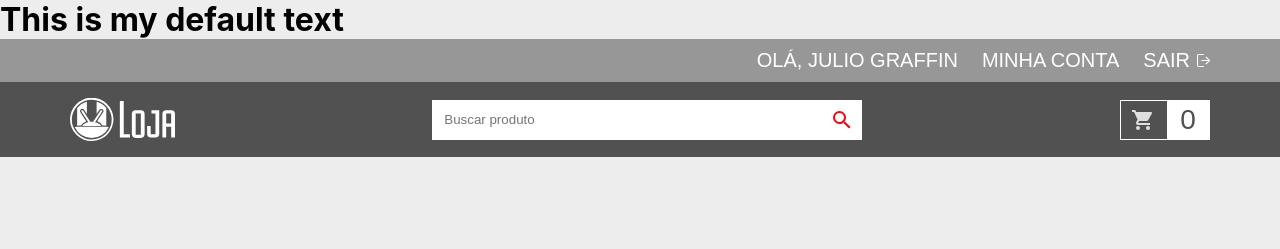
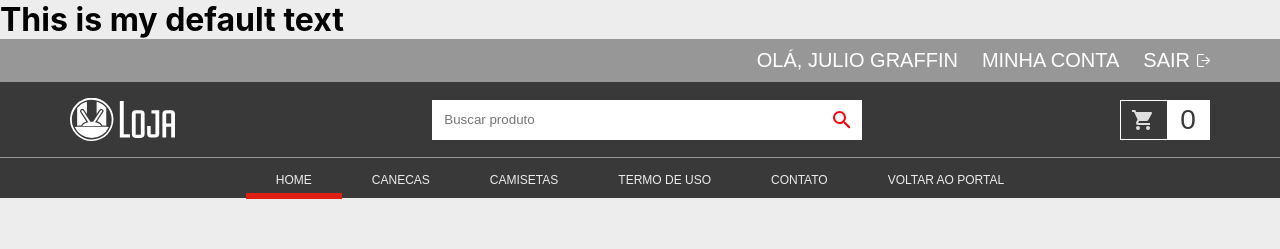
Before and after one commit to jgraffin/woocommerce, a React (Create React App) app in the folder frontend/: page / in a window 1280 px wide. Shown: the top 249 px of the page. Built offline with nearby package versions, Linux system fonts and the light colour scheme; no server answers; a web font is replaced by a local one.

Commit message:
Fazendo menu principal

```diff
--- a/frontend/src/components/organisms/Header.jsx
+++ b/frontend/src/components/organisms/Header.jsx
@@ -3,11 +3,11 @@ import { Link } from 'react-router-dom';
 import logo from '../../images/image-tretislogo-loja.svg';
 import Cart from '../molecules/cart';
 import SearchForm from '../molecules/searchForm';
-import MobileMenu from './mobileMenu';
+import MainMenu from './mainMenu';
 
 const Header = (props) => {
   const [menuActive, setMenuActive] = useState(false);
-  const [size, setSize] = useState([0]);
+  const [width, setWidth] = useState([0]);
 
   const MobileMenuButtonClose = () => {
     return (
@@ -23,12 +23,12 @@ const Header = (props) => {
   };
 
   const MobileOnly = () => {
-    const width = useWindowSize();
-    if (width <= 767) {
+    let screen = useWindowWidth();
+    if (screen <= 767) {
       return (
         <>
           {menuActive && <MobileMenuButtonClose />}
-          {menuActive && <MobileMenu />}
+          {menuActive && <MainMenu class="m-main-menu--mobile" />}
           <button
             className="a-button a-button--menu-open"
             onClick={() => setMenuActive(true)}
@@ -42,22 +42,20 @@ const Header = (props) => {
     }
   };
 
-  const useWindowSize = () => {
+  const useWindowWidth = () => {
     useLayoutEffect(() => {
-      function updateSize() {
-        setSize(window.innerWidth);
-      }
-      window.addEventListener('resize', updateSize);
-      updateSize();
-      return () => window.removeEventListener('resize', updateSize);
+      const updateWidth = () => setWidth(window.innerWidth);
+      window.addEventListener('resize', updateWidth);
+      updateWidth();
+      return () => window.removeEventListener('resize', updateWidth);
     }, []);
-    return size;
+    return width;
   };
 
   return (
     <>
       <header className="o-header">
-        <section className="o-header__account">
+        <div className="o-header__account">
           <div className="container">
             <h3>
               Olá, <span>{props.userName}</span>
@@ -67,10 +65,9 @@ const Header = (props) => {
               Sair
             </Link>
           </div>
-        </section>
-        <section className="o-header__navigation">
+        </div>
+        <div className="o-header__navigation">
           <div className="container">
-            {<MobileOnly />}
             <div className="m-site-name">
               <h1>
                 <Link to="/">
@@ -81,7 +78,11 @@ const Header = (props) => {
             <SearchForm />
             <Cart count="0" />
           </div>
-        </section>
+        </div>
+        <div className="o-header__menu">
+          <MobileOnly />
+          <MainMenu />
+        </div>
       </header>
     </>
   );
--- /dev/null
+++ b/frontend/src/components/organisms/mainMenu.jsx
@@ -0,0 +1,33 @@
+import React from 'react';
+import { Link } from 'react-router-dom';
+
+const MainMenu = (props) => {
+  return (
+    <>
+      <nav className={`m-main-menu ${props.class}`}>
+        <ul>
+          <li className="is-active">
+            <Link to="/">Home</Link>
+          </li>
+          <li>
+            <Link to="/">Canecas</Link>
+          </li>
+          <li>
+            <Link to="/">Camisetas</Link>
+          </li>
+          <li>
+            <Link to="/">Termo de Uso</Link>
+          </li>
+          <li>
+            <Link to="/">Contato</Link>
+          </li>
+          <li>
+            <Link to="/">Voltar ao Portal</Link>
+          </li>
+        </ul>
+      </nav>
+    </>
+  );
+};
+
+export default MainMenu;
--- a/frontend/src/components/organisms/mobileMenu.jsx
+++ /dev/null
@@ -1,13 +0,0 @@
-import React from 'react';
-
-const MenuMobile = () => {
-  return (
-    <>
-      <section className="o-mobile-menu">
-        <aside className="o-mobile-menu__aside"></aside>
-      </section>
-    </>
-  );
-};
-
-export default MenuMobile;
--- a/frontend/src/sass/Colors.scss
+++ b/frontend/src/sass/Colors.scss
@@ -1,6 +1,6 @@
 $c-01: #ededed;
 $c-02: #979797;
 $c-03: #ffffff;
-$c-04: #515151;
+$c-04: #393939;
 $c-05: #df1f14;
 $c-06: #bb0024;
--- a/frontend/src/sass/Config.scss
+++ b/frontend/src/sass/Config.scss
@@ -39,7 +39,6 @@ body {
   background-color: $c-01;
   display: flex;
   flex-direction: column;
-  font-family: $font-primary;
   min-height: 100vh;
 }
 
--- a/frontend/src/sass/_molecules/_all.scss
+++ b/frontend/src/sass/_molecules/_all.scss
@@ -1,2 +1,3 @@
 @import './m-search';
 @import './m-cart';
+@import './m-main-menu';
--- /dev/null
+++ b/frontend/src/sass/_molecules/_m-main-menu.scss
@@ -0,0 +1,124 @@
+.m-main-menu {
+  align-items: center;
+  display: flex;
+  background-color: $c-04;
+  height: 40px;
+  width: 100%;
+
+  ul {
+    display: flex;
+    justify-content: center;
+    width: 100%;
+
+    li {
+      a {
+        color: $c-01;
+        font-family: $font-primary, $font-options;
+        font-size: 12px;
+        padding: 12px 30px;
+        position: relative;
+        text-decoration: none;
+        text-transform: uppercase;
+
+        &::after {
+          bottom: 0;
+          content: '';
+          height: 6px;
+          left: 0;
+          position: absolute;
+          transition: ease-in-out 0.3s;
+          width: 100%;
+        }
+
+        &:hover {
+          &::after {
+            background-color: $c-02;
+          }
+        }
+      }
+
+      &.is-active {
+        a {
+          &::after {
+            background: $c-05;
+          }
+        }
+      }
+    }
+  }
+
+  &--mobile {
+    background-color: rgba(0, 0, 0, 0.6);
+    display: block;
+    height: 100%;
+    position: fixed;
+    left: 0;
+    padding: 0 0;
+    top: 0;
+    width: 100%;
+    z-index: 999;
+
+    ul {
+      animation: slideIn cubic-bezier(0.86, 0, 0.07, 1) 0.4s forwards;
+      background-color: $c-06;
+      display: flex;
+      flex-direction: column;
+      justify-content: flex-start;
+      height: 100%;
+      padding-top: 100px;
+      width: 265px;
+
+      li {
+        animation-name: slideIn;
+
+        a {
+          color: $c-03;
+          display: block;
+          border-bottom: 1px solid $c-05;
+          font-size: 16px;
+          padding: 14px 16px;
+          text-transform: uppercase;
+          text-decoration: none;
+          transition: ease-in-out 0.3s;
+          width: 100%;
+
+          &::after {
+            display: none;
+          }
+
+          &:hover {
+            background-color: $c-05;
+          }
+        }
+
+        &:nth-child(1) {
+          animation-duration: 0.2s;
+        }
+
+        &:nth-child(2) {
+          animation-duration: 0.4s;
+        }
+
+        &:nth-child(3) {
+          animation-duration: 0.6s;
+        }
+
+        &:nth-child(4) {
+          animation-duration: 0.8s;
+        }
+
+        &:nth-child(5) {
+          animation-duration: 1s;
+        }
+
+        &:nth-child(6) {
+          animation-duration: 1.2s;
+
+          a {
+            border-bottom: 0;
+          }
+        }
+      }
+    }
+  }
+}
--- a/frontend/src/sass/_organisms/_o-header.scss
+++ b/frontend/src/sass/_organisms/_o-header.scss
@@ -65,4 +65,28 @@
       }
     }
   }
+
+  &__menu {
+    background-color: $c-04;
+    border-top: 1px solid $c-02;
+    display: block;
+    width: 100%;
+
+    .m-main-menu {
+      margin: 0 auto;
+      width: 100%;
+
+      @include media(sm) {
+        width: 750px;
+      }
+
+      @include media(md) {
+        width: 970px;
+      }
+
+      @include media(lg) {
+        width: 1170px;
+      }
+    }
+  }
 }
```
